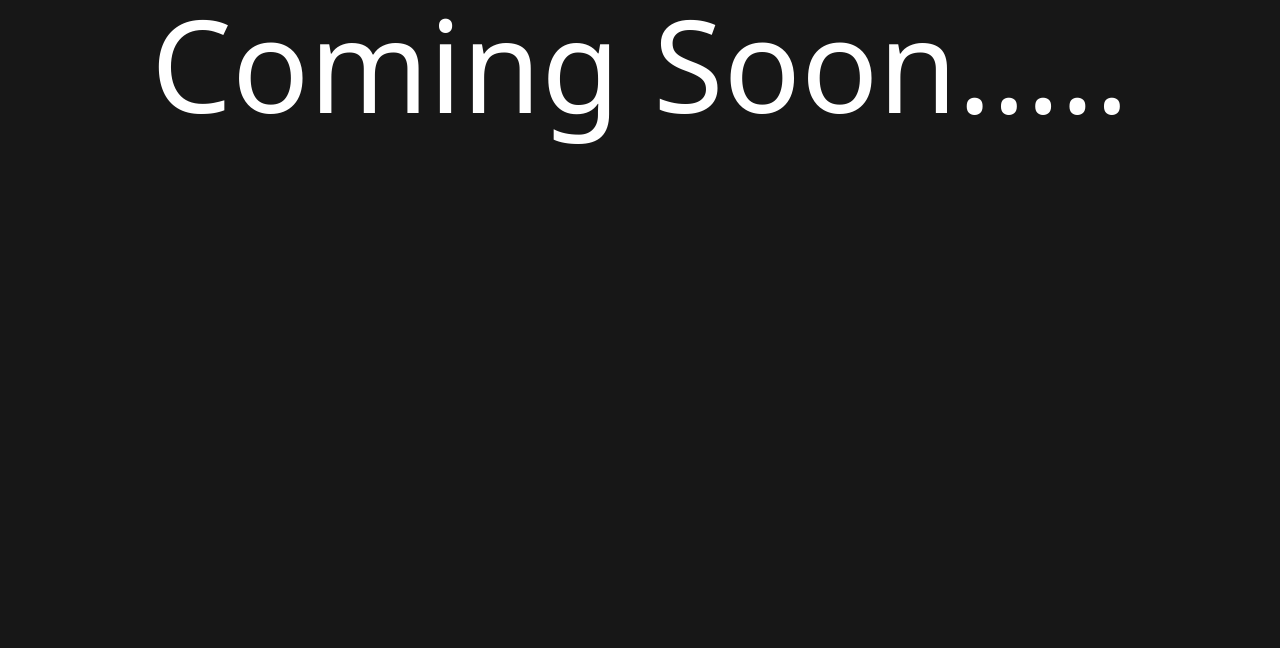
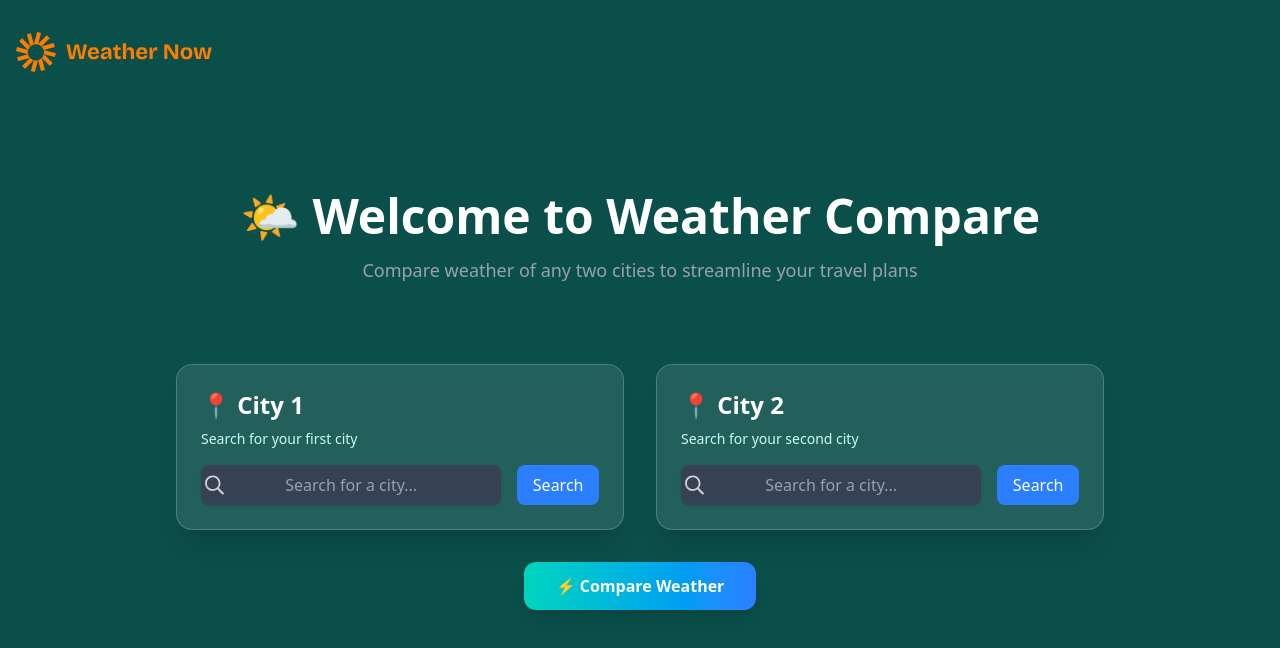
Before and after one commit to itzzfalcon52/React--Weather_app, a React (Vite) app: page /compare in a window 1280 px wide. Shown: the top 648 px of the page. Built offline with nearby package versions, Linux system fonts and the light colour scheme.

Commit message:
added compare functionality part 1

```diff
--- a/src/App.jsx
+++ b/src/App.jsx
@@ -5,6 +5,7 @@ import { lazy, Suspense } from "react";
 //import SearchWeather from "./pages/SearchWeather";
 import Home from "./pages/Home";
 import LoaderFullScreen from "./components/LoaderFullScreen";
+import CompareHome from "./pages/CompareHome";
 //import WeatherCompare from "./pages/WeatherCompare";
 //import SearchHome from "./pages/SearchHome";
 const SearchWeather = lazy(() => import("./pages/SearchWeather"));
@@ -13,7 +14,7 @@ const WeatherCompare = lazy(() => import("./pages/WeatherCompare"));
 
 export default function App() {
   return (
-    <div className="bg-Neutral-900 h-screen w-screen overflow-auto">
+    <div className="min-h-screen w-full m-0 p-0">
       <UnitsProvider>
         <WeatherProvider>
           <BrowserRouter>
@@ -22,7 +23,8 @@ export default function App() {
                 <Route path="/" element={<Home />} />
                 <Route path="/search" element={<SearchHome />} />
                 <Route path="/weather" element={<SearchWeather />} />
-                <Route path="/compare" element={<WeatherCompare />} />
+                <Route path="/compare" element={<CompareHome />} />
+                <Route path="/cities" element={<WeatherCompare />} />
               </Routes>
             </Suspense>
           </BrowserRouter>
--- a/src/components/Header.jsx
+++ b/src/components/Header.jsx
@@ -14,7 +14,7 @@ function Header({ children }) {
       <div className="header p-6 flex justify-between">
         <Link to="/">
           <img
-            src="/assets/images/logo-dark.svg"
+            src="/assets/images/Untitled.svg"
             alt="logo"
             className="ml-4 max-sm:w-1/2 max-sm:ml-0 "
           ></img>
--- /dev/null
+++ b/src/components/HomePage.jsx
@@ -0,0 +1,23 @@
+import { Link } from "react-router-dom";
+import Search from "./Search";
+
+function HomePage({ children }) {
+  return (
+    // ✅ Empty state when no weather yet
+    <>
+      <Link to="/">
+        <img
+          src="/assets/images/Untitled.svg"
+          alt="logo"
+          className="ml-4 max-sm:w-1/2 max-sm:ml-0 mt-8 cursor-pointer "
+        ></img>
+      </Link>
+
+      <div className="flex flex-col  mt-24  w-full text-center p-6">
+        {children}
+      </div>
+    </>
+  );
+}
+
+export default HomePage;
--- a/src/components/LoaderFullScreen.jsx
+++ b/src/components/LoaderFullScreen.jsx
@@ -30,7 +30,7 @@ const loadingCircleTransition = {
 
 function LoaderFullScreen() {
   return (
-    <div className="flex flex-col justify-center items-center h-screen w-screen ">
+    <div className="flex flex-col justify-center items-center h-screen w-screen bg-Neutral-900 ">
       <motion.div
         className="flex h-full w-full  justify-center items-center "
         variants={loadingContainerVariant}
--- a/src/components/Result.jsx
+++ b/src/components/Result.jsx
@@ -1,15 +1,16 @@
 import { useNavigate } from "react-router-dom";
 import { UseWeather } from "../contexts/WeatherContext";
 
-function Result({ city, code, setShow, setCity }) {
-  const { onClickSearch } = UseWeather();
+function Result({ city, code, setShow, setCity, navigateOnSearch, onSearch }) {
+  //const { onClickSearch } = UseWeather();
   const navigation = useNavigate();
   async function handleClick() {
     setCity(city);
     setShow(false);
-    await onClickSearch();
+    // call the onSearch callback passed from Search
+    if (onSearch) await onSearch(city);
 
-    navigation("/weather");
+    if (navigateOnSearch) navigation("/weather");
   }
   return (
     <li
--- a/src/components/Search.jsx
+++ b/src/components/Search.jsx
@@ -3,9 +3,8 @@ import { UseWeather } from "../contexts/WeatherContext";
 import SearchResults from "./SearchResults";
 import { useNavigate } from "react-router-dom";
 
-function Search() {
-  const { city, setCity, error, onClickSearch, fetchSearchCities } =
-    UseWeather();
+function Search({ city = "", setCity, onSearch, navigateOnSearch = true }) {
+  const { error, fetchSearchCities } = UseWeather();
   const inputEl = useRef(null);
   const [show, setShow] = useState(false);
   const [tempCities, setTempCities] = useState([]);
@@ -67,8 +66,8 @@ function Search() {
   }, [setCity]);
 
   async function handleSearch() {
-    const ok = await onClickSearch(); // context search
-    if (ok !== false) {
+    const ok = await onSearch(); // context search
+    if (ok !== false && navigateOnSearch) {
       navigate("/weather"); // ✅ redirect to SearchWeather page
     }
     setShow(false);
@@ -107,6 +106,8 @@ function Search() {
             setCity={setCity}
             setShow={setShow}
             errorSearch={errorSearch}
+            navigateOnSearch={navigateOnSearch}
+            onSearch={onSearch}
           />
         )}
       </div>
--- a/src/components/SearchResults.jsx
+++ b/src/components/SearchResults.jsx
@@ -3,7 +3,14 @@
 import { UseWeather } from "../contexts/WeatherContext";
 import Result from "./Result";
 
-function SearchResults({ tempCities, setCity, setShow, errorSearch }) {
+function SearchResults({
+  tempCities,
+  setCity,
+  setShow,
+  errorSearch,
+  navigateOnSearch,
+  onSearch,
+}) {
   const { loadingSearch } = UseWeather();
 
   if (loadingSearch) {
@@ -42,6 +49,8 @@ function SearchResults({ tempCities, setCity, setShow, errorSearch }) {
           key={city.id}
           setCity={setCity}
           setShow={setShow}
+          navigateOnSearch={navigateOnSearch}
+          onSearch={onSearch}
         />
       ))}
     </ul>
--- /dev/null
+++ b/src/pages/CompareHome.jsx
@@ -0,0 +1,116 @@
+import HomePage from "../components/HomePage";
+import Search from "../components/Search";
+import { useState } from "react";
+import { UseWeather } from "../contexts/WeatherContext";
+import { useNavigate } from "react-router-dom";
+
+function CompareHome() {
+  const [cityInput1, setCityInput1] = useState(""); // just the input string
+  const [cityData1, setCityData1] = useState(null); // full weather object
+
+  const [cityInput2, setCityInput2] = useState("");
+  const [cityData2, setCityData2] = useState(null);
+
+  const { getCityWeather } = UseWeather();
+  const navigate = useNavigate();
+
+  async function handleSearch(city, setCityData, setCityName) {
+    const data = await getCityWeather(city);
+    if (!data) return;
+    setCityData(data);
+    setCityName(data.location.name);
+  }
+
+  async function handleCompare() {
+    if (cityData1 && cityData2) {
+      navigate("/cities", {
+        state: { city1: cityData1, city2: cityData2 },
+      });
+    }
+  }
+
+  return (
+    <div className="absolute inset-0 bg-teal-900 min-h-screen w-full">
+      <HomePage>
+        <h2 className="text-5xl font-bold text-white mb-4 sm:text=3xl">
+          🌤️ Welcome to Weather Compare
+        </h2>
+        <p className="text-gray-400 text-lg mb-6">
+          Compare weather of any two cities to streamline your travel plans
+        </p>
+      </HomePage>
+      <div className="flex cards justify-center items-start gap-8 px-4 mt-8">
+        {/* First City Card */}
+        <div className="bg-white/10 backdrop-blur-md rounded-2xl p-6 shadow-xl border border-white/20 w-full max-w-md hover:bg-white/15 transition-all duration-300">
+          <div className="mb-4">
+            <h3 className="text-2xl font-semibold text-white mb-2 flex items-center gap-2">
+              📍 City 1
+            </h3>
+            <p className="text-teal-100 text-sm">Search for your first city</p>
+          </div>
+          {!cityData1 ? (
+            <Search
+              city={cityInput1}
+              setCity={setCityInput1}
+              onSearch={() =>
+                handleSearch(cityInput1, setCityData1, setCityInput1)
+              }
+              navigateOnSearch={false}
+            />
+          ) : (
+            <div className="details w-full flex">
+              <span className="text-2xl font-bricolage text-white">
+                {cityInput1} ,
+              </span>
+              <span className="text-2xl font-bricolage text-white ">
+                {cityData1.location.country}
+              </span>
+            </div>
+          )}
+        </div>
+
+        {/* Second City Card */}
+        <div className="bg-white/10 backdrop-blur-md rounded-2xl p-6 shadow-xl border border-white/20 w-full max-w-md hover:bg-white/15 transition-all duration-300">
+          <div className="mb-4">
+            <h3 className="text-2xl font-semibold text-white mb-2 flex items-center gap-2">
+              📍 City 2
+            </h3>
+            <p className="text-teal-100 text-sm">Search for your second city</p>
+          </div>
+          {!cityData2 ? (
+            <Search
+              city={cityInput2}
+              setCity={setCityInput2}
+              onSearch={() =>
+                handleSearch(cityInput2, setCityData2, setCityInput2)
+              }
+              navigateOnSearch={false}
+            />
+          ) : (
+            <div className="details w-full flex">
+              <span className="text-2xl font-bricolage text-white">
+                {cityInput2} ,
+              </span>
+              <span className="text-2xl font-bricolage text-white ">
+                {cityData2.location.country}
+              </span>
+            </div>
+          )}
+        </div>
+      </div>
+
+      {/* Compare Button */}
+      <div className="flex justify-center mt-8 px-4">
+        <button
+          className="bg-gradient-to-r from-teal-400 to-blue-500 hover:from-teal-500 hover:to-blue-600 text-white font-bold py-3 px-8 rounded-xl shadow-lg transform hover:scale-105 transition-all duration-200 flex items-center gap-2 "
+          disabled={!cityData1 || !cityData2}
+          onClick={handleCompare}
+        >
+          ⚡ Compare Weather
+        </button>
+      </div>
+    </div>
+  );
+}
+
+export default CompareHome;
--- a/src/pages/SearchHome.jsx
+++ b/src/pages/SearchHome.jsx
@@ -1,28 +1,21 @@
+import HomePage from "../components/HomePage";
 import Search from "../components/Search";
-import { Link } from "react-router-dom";
+import { UseWeather } from "../contexts/WeatherContext";
 
 function SearchHome() {
+  const { city, setCity, onClickSearch } = UseWeather();
   return (
-    // ✅ Empty state when no weather yet
-    <>
-      <Link to="/">
-        <img
-          src="/assets/images/logo-dark.svg"
-          alt="logo"
-          className="ml-4 max-sm:w-1/2 max-sm:ml-0 mt-8  "
-        ></img>
-      </Link>
-
-      <div className="flex flex-col  mt-24 h-screen w-full text-center p-6">
+    <div className="bg-Neutral-900 absolute inset-0 min-h-screen w-full">
+      <HomePage>
         <h2 className="text-5xl font-bold text-white mb-4 sm:text=3xl">
           🌤️ Welcome to Weather Now
         </h2>
         <p className="text-gray-400 text-lg mb-6">
           Search for a city to get the latest weather updates.
         </p>
-        <Search />
-      </div>
-    </>
+        <Search city={city} setCity={setCity} onSearch={onClickSearch} />
+      </HomePage>
+    </div>
   );
 }
 
--- a/src/pages/SearchWeather.jsx
+++ b/src/pages/SearchWeather.jsx
@@ -10,18 +10,21 @@ import WeatherDetails from "../components/WeatherDetails";
 import Search from "../components/Search";
 import ErrorPage from "../components/ErrorPage";
 import SearchHome from "./SearchHome";
+import LoaderFullScreen from "../components/LoaderFullScreen";
 
 function SearchWeather() {
-  const { showWeather, weather } = UseWeather();
+  const { showWeather, weather, loadingWeather, city, setCity, onClickSearch } =
+    UseWeather();
   const navigate = useNavigate();
 
   useEffect(() => {
-    if (!showWeather) {
+    if (!showWeather && !loadingWeather) {
       navigate("/search", { replace: true });
     }
-  }, [showWeather, navigate]);
+  }, [showWeather, loadingWeather, navigate]);
 
-  if (!showWeather) return null; // <-- prevents SearchHome from rendering
+  if (loadingWeather) return <LoaderFullScreen />;
+  if (!showWeather) return null;
 
   const isDay = weather?.current?.is_day === 1;
 
@@ -32,10 +35,10 @@ function SearchWeather() {
       </Header>
 
       <div
-        className={`w-full h-full grid grid-cols-7 grid-rows-7 gap-y-2 gap-x-2 p-10 max-sm:block max-sm:p-2 max-sm:mb-24
+        className={`w-screen h-screen grid grid-cols-7 grid-rows-7 gap-y-2 gap-x-2 p-10 max-sm:block max-sm:p-2 max-sm:mb-24
         ${isDay ? "bg-teal-50" : "bg-Neutral-900"}`}
       >
-        <Search />
+        <Search city={city} setCity={setCity} onSearch={onClickSearch} />
         <WeatherCard />
         <WeatherDetails />
         <DailyForecast />
```
Also changed, not shown: src/contexts/WeatherContext.jsx (+23 -0 lines), public/assets/images/Untitled.svg (renamed from public/assets/images/logo-dark.svg).
